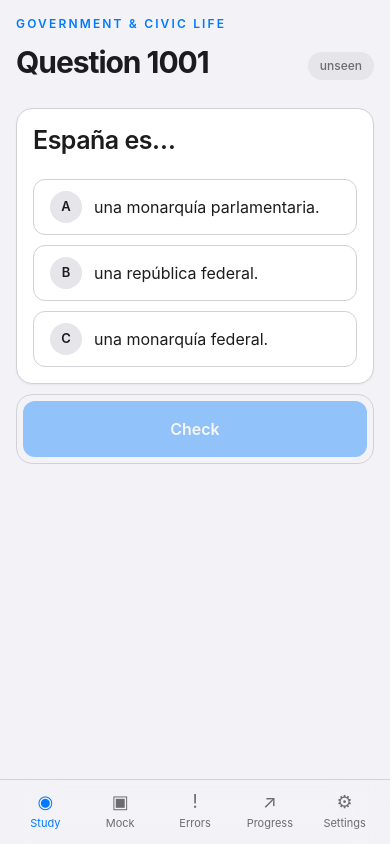
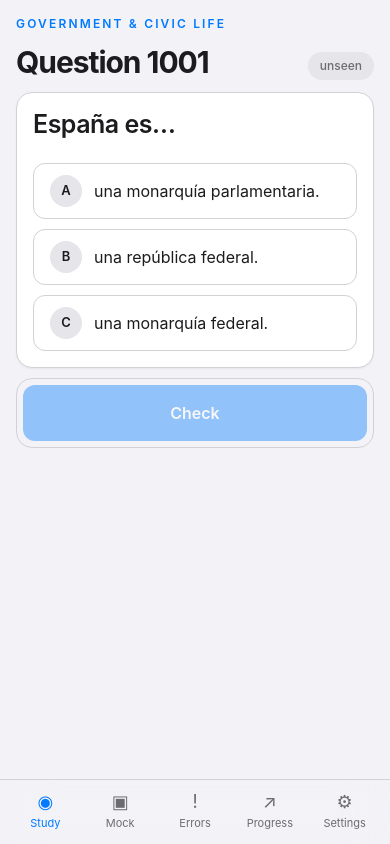
Before and after one commit to IFAKA/ccse-prep, a Next.js app: page /study in a window 390 px wide. Built offline with nearby package versions, Linux system fonts and the light colour scheme.

Commit message:
fix: reduce mobile question spacing

```diff
--- a/src/components/StudyView.tsx
+++ b/src/components/StudyView.tsx
@@ -148,7 +148,7 @@ export default function StudyView({
         }
       />
 
-      <SurfaceCard className="mt-7 p-4 sm:mt-9 sm:p-6">
+      <SurfaceCard className="mt-3 p-4 sm:mt-9 sm:p-6">
         <h2 className="max-w-2xl text-[25px] font-semibold leading-[1.2] tracking-[-0.02em] sm:text-[32px]">
           {question.question}
         </h2>
```
